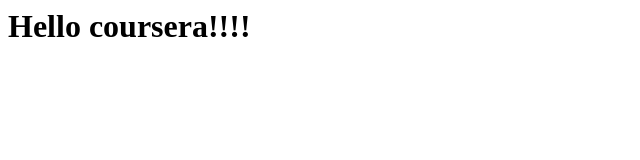
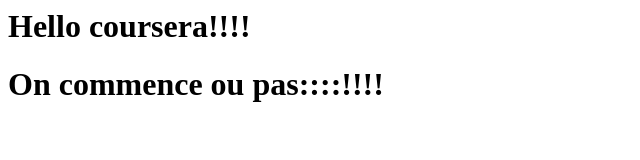
Before and after one commit to faou1/coursera-test, a plain HTML site: page site/index.html in a window 1280 px wide. Shown: the whole page, without its empty margins (0-640 px from the left). Drawn offline with Linux system fonts and the light colour scheme.

Commit message:
Small addiotion to our content.

```diff
--- a/site/index.html
+++ b/site/index.html
@@ -5,5 +5,6 @@
 <body>
 
 <h1>Hello coursera!!!!</h1>
+<h1>On commence ou pas::::!!!!</h1>
 </body>
 </html>
```
